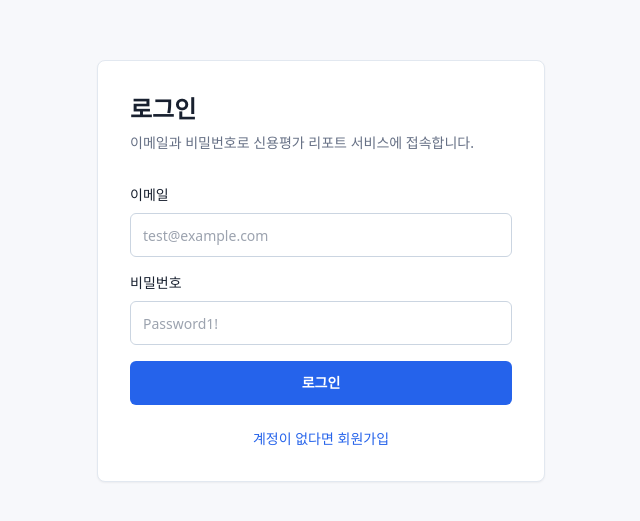
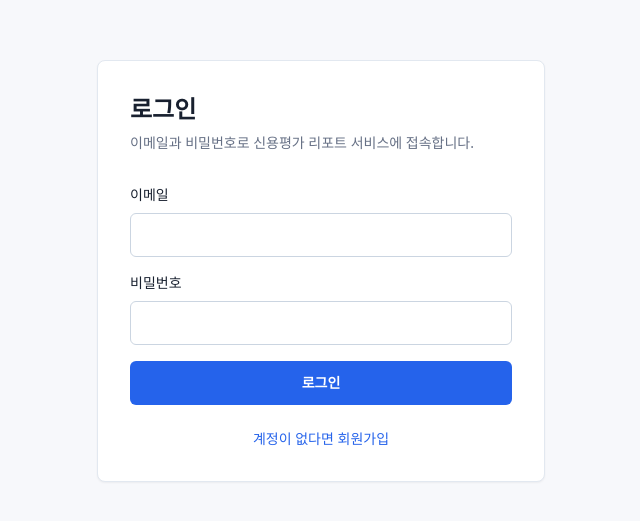
Before and after one commit to suu1006/practice, a Next.js app in the folder frontend/: page /login in a window 1280 px wide. Shown: the part 129-650 px from the top of the page, without its empty margins (319-959 px from the left). Built offline with nearby package versions, Linux system fonts and the light colour scheme; no server answers.

Commit message:
fix : placeholder 제거

```diff
--- a/frontend/features/auth/components/auth-shell.tsx
+++ b/frontend/features/auth/components/auth-shell.tsx
@@ -74,7 +74,6 @@ export function AuthShell({ mode }: AuthShellProps) {
             <input
               className="mt-2 h-11 w-full rounded-md border border-slate-300 px-3 outline-none focus:border-brand"
               type="email"
-              placeholder="test@example.com"
               autoComplete="email"
               value={form.email}
               onChange={(event) => setForm((prev) => ({ ...prev, email: event.target.value }))}
@@ -85,7 +84,6 @@ export function AuthShell({ mode }: AuthShellProps) {
             <input
               className="mt-2 h-11 w-full rounded-md border border-slate-300 px-3 outline-none focus:border-brand"
               type="password"
-              placeholder="Password1!"
               autoComplete={isLogin ? "current-password" : "new-password"}
               value={form.password}
               onChange={(event) => setForm((prev) => ({ ...prev, password: event.target.value }))}
```
